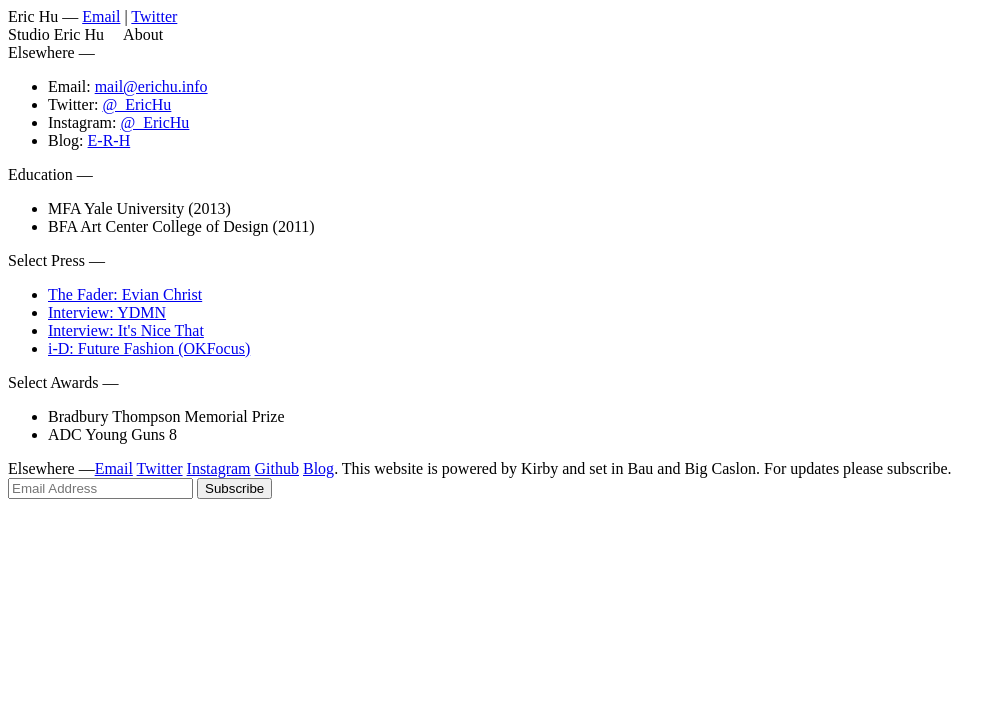
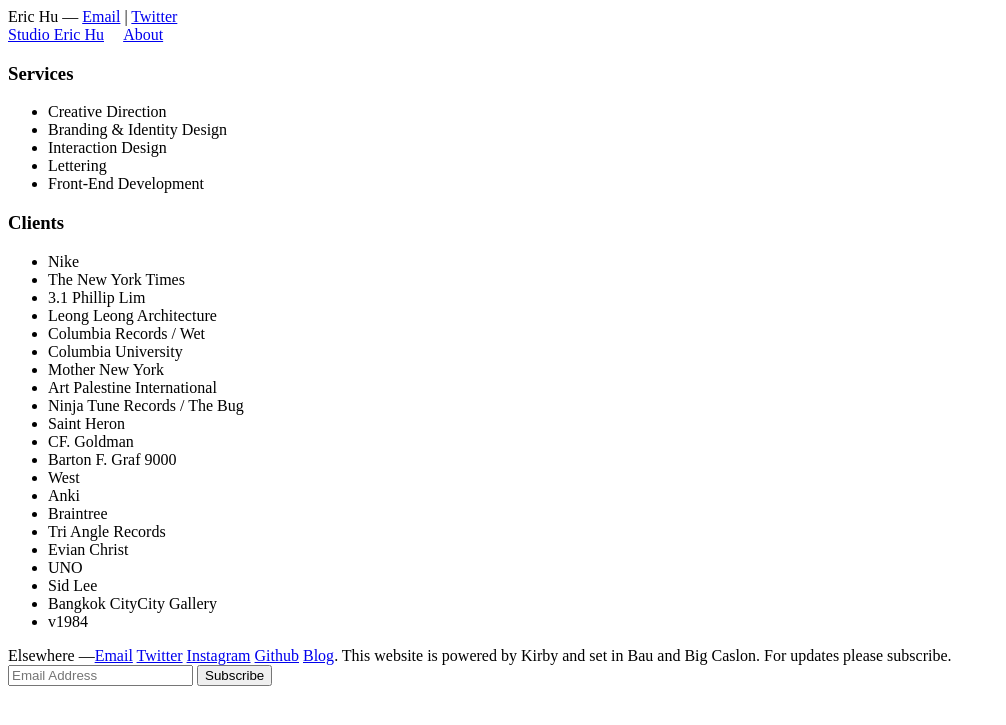
Before and after one commit to er1chu/EricHu.info, a PHP site: the page made by site/templates/about.php in a window 1280 px wide. Shown: the top 725 px of the page, without its empty margins (0-1006 px from the left). Run offline with PHP 8.4, Linux system fonts and the light colour scheme; the template is opened without the code that fills it, so the values that code supplies are empty.

Commit message:
v3 changes

```diff
--- a/site/snippets/header.php
+++ b/site/snippets/header.php
@@ -50,41 +50,6 @@
 			<a href="http://twitter.com/_erichu" target="_blank">Twitter</a>
 			</div>
 		<section id="header">
-			<span class="title">Studio Eric Hu &nbsp;&nbsp;&nbsp; About</span>
+			<span class="title"><a href="/">Studio Eric Hu</a> &nbsp;&nbsp;&nbsp; <a href="/about">About</a></span>
 
-			<div class="stats">
-
-				<div class="column">
-				Elsewhere —
-					<ul>
-						<li>Email: <a href="mailto:mail@erichu.info">mail@erichu.info</a></li>
-						<li>Twitter: <a href="http://twitter.com/_erichu" target="_blank">@_EricHu</a></li>
-						<li>Instagram: <a href="http://instagram/_erichu" target="_blank">@_EricHu</a></li>
-						<li>Blog: <a href="http://e-r-h.tumblr.com" target="_blank">E-R-H</a></li>
-					</ul>
-				</div>
-				<div class="column">
-					Education —
-					<ul>
-						<li>MFA Yale University (2013)</li>
-						<li>BFA Art Center College of Design (2011)</li>
-					</ul>
-				</div>
-				<div class="column">
-					Select Press —
-					<ul>
-						<li><a href="http://www.thefader.com/2014/03/11/evian-christs-interactive-waterfalls-ep-preview-site" target="_blank">The Fader: Evian Christ</a></li>
-						<li><a href="http://yourdreamsmynightmares.com/post/74143532384/your-dreams-my-nightmares-episode-074-an" target="_blank">Interview: YDMN</a></li>
-						<li><a href="http://www.itsnicethat.com/articles/introducing-eric-hu" target="_blank">Interview: It's Nice That</a></li>
-						<li><a href="http://i-d.vice.com/en_gb/watch/episode/548/think-aloud-future-fashion" target="_blank">i-D: Future Fashion (OKFocus)</a></li>
-					</ul>
-				</div>
-				<div class="column">
-					Select Awards —
-					<ul>
-						<li>Bradbury Thompson Memorial Prize</li>
-						<li>ADC Young Guns 8</li>
-					</ul>
-				</div>
-			</div>
 		</section>
--- a/site/templates/about.php
+++ b/site/templates/about.php
@@ -2,7 +2,46 @@
 
 snippet('header');?>
 
-<div class="about-text"><?php echo $page->text(); ?></div>
+<div class="about-text">
+	<div class="about-intro">
+		<?php echo $page->text(); ?>
+	</div>
+	<div class="about-right">
+		<h3>Services</h3>
+		<ul>
+		<li>Creative Direction</li>
+		<li>Branding & Identity Design</li>
+		<li>Interaction Design</li>
+		<li>Lettering</li>
+		<li>Front-End Development</li>
+		</ul>
+		<h3>Clients</h3>
+		<ul>
+		<li>Nike</li>
+		<li>The New York Times</li>
+		<li>3.1 Phillip Lim</li>
+		<li>Leong Leong Architecture</li>
+		<li>Columbia Records / Wet</li>
+		<li>Columbia University</li>
+		<li>Mother New York</li>
+		<li>Art Palestine International</li>
+		<li>Ninja Tune Records / The Bug</li>
+		<li>Saint Heron</li>
+		<li>CF. Goldman</li>
+		<li>Barton F. Graf 9000</li>
+		<li>West</li>
+		<li>Anki</li>
+		<li>Braintree</li>
+		<li>Tri Angle Records</li>
+		<li>Evian Christ</li>
+		<li>UNO</li>
+		<li>Sid Lee</li>
+		<li>Bangkok CityCity Gallery</li>
+		<li>v1984</li>
+		</ul>
+
+	</div>
+</div>
 
 <?php snippet('footer');
 
```
Also changed, not shown: assets/css/app.styl (+8 -1 lines), assets/css/app.min.css.
